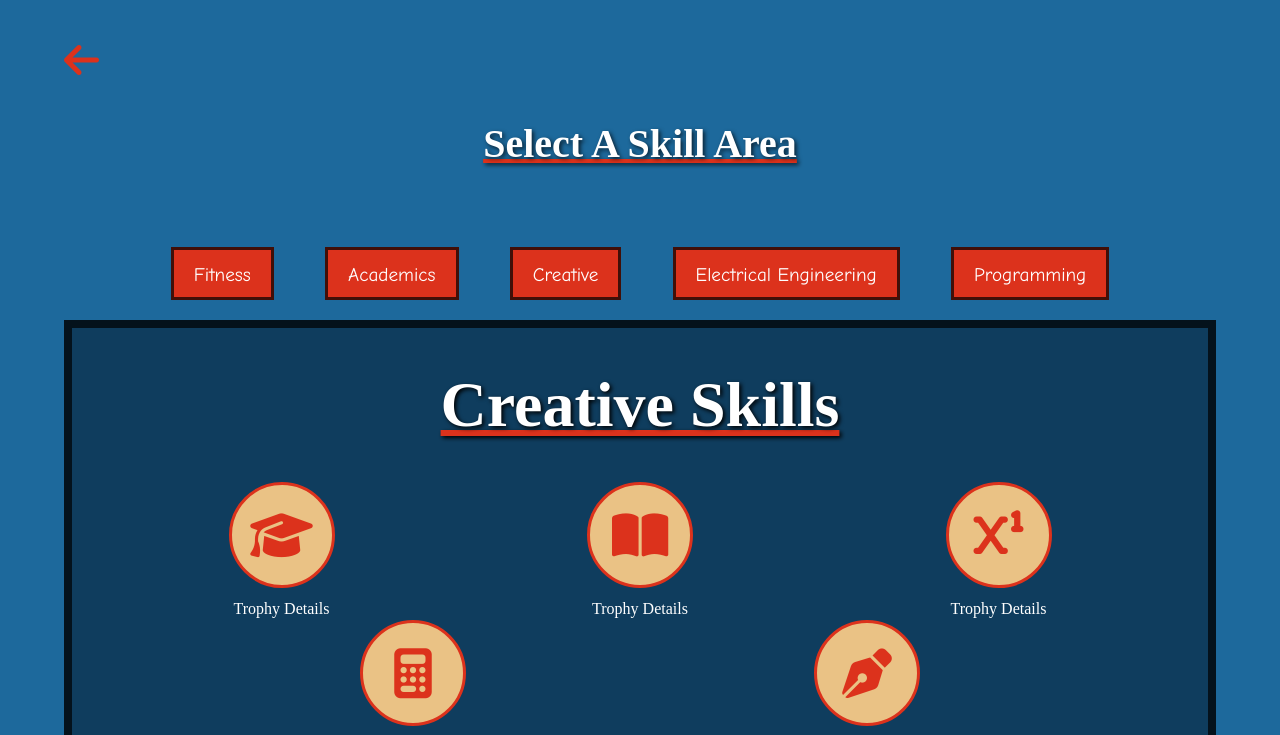
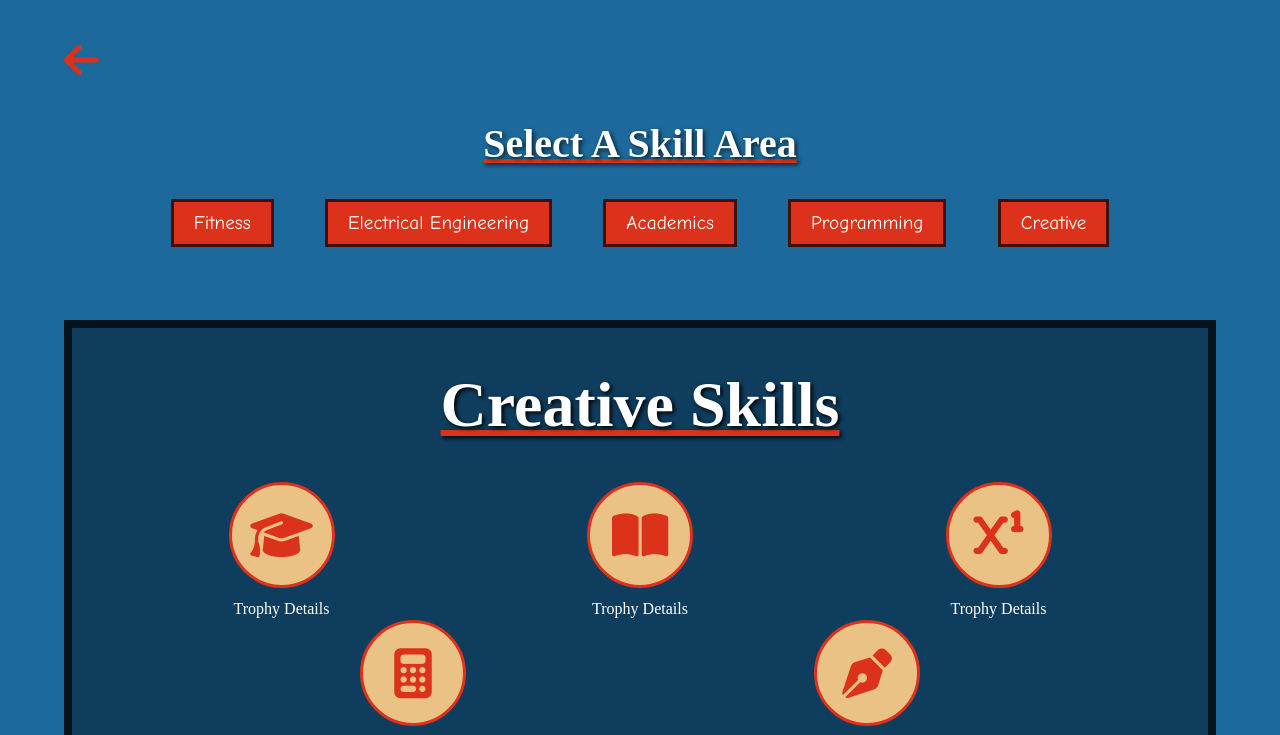
Before and after one commit to LucanCowell/Spidey-Tracker-v1, a plain HTML site: page skills/creative.html in a window 1280 px wide. Shown: the top 735 px of the page. Drawn offline with Linux system fonts and the light colour scheme.

Commit message:
Updated creative.html to include spider sense effect

```diff
--- a/skills/creative.html
+++ b/skills/creative.html
@@ -18,12 +18,12 @@
     <div class="skillContainer">
         <h2 class="skillsSubHeader">Select A Skill Area</h2>
         <nav class="skillsNav">
-            <ul class="skillsLinks">
-                <li><a href="/skills/fitness.html">Fitness</a></li>
-                <li><a href="/skills/academics.html">Academics</a></li>
-                <li><a href="/skills/creative.html">Creative</a></li>
-                <li><a href="/skills/electricalengineering.html">Electrical Engineering</a></li>
-                <li><a href="/skills/programming.html">Programming</a></li>
+            <ul class="nav-links">
+                <li class="spider-sense"><a href="/skills/fitness.html">Fitness</a></li>
+                <li class="spider-sense"><a href="/skills/electricalengineering.html">Electrical Engineering</a></li>
+                <li class="spider-sense"><a href="/skills/academics.html">Academics</a></li>
+                <li class="spider-sense"><a href="/skills/programming.html">Programming</a></li>
+                <li class="spider-sense"><a href="/skills/creative.html">Creative</a></li>
             </ul>
         </nav>
     </div>
```
